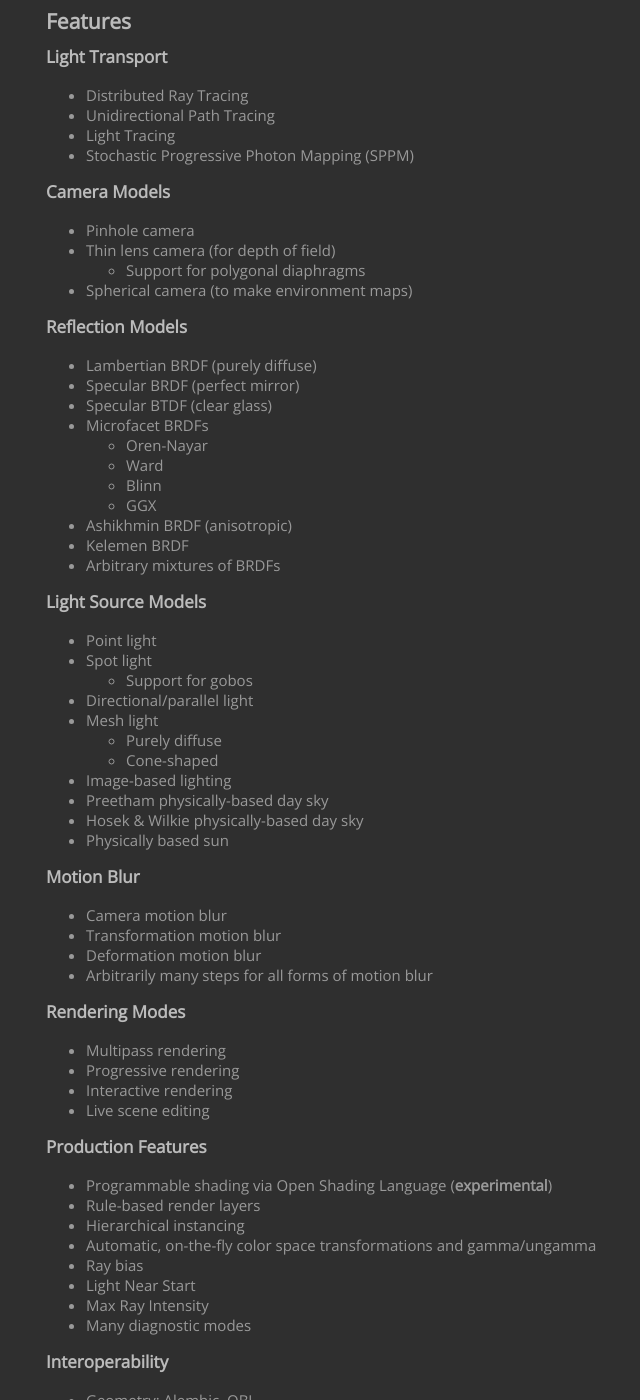
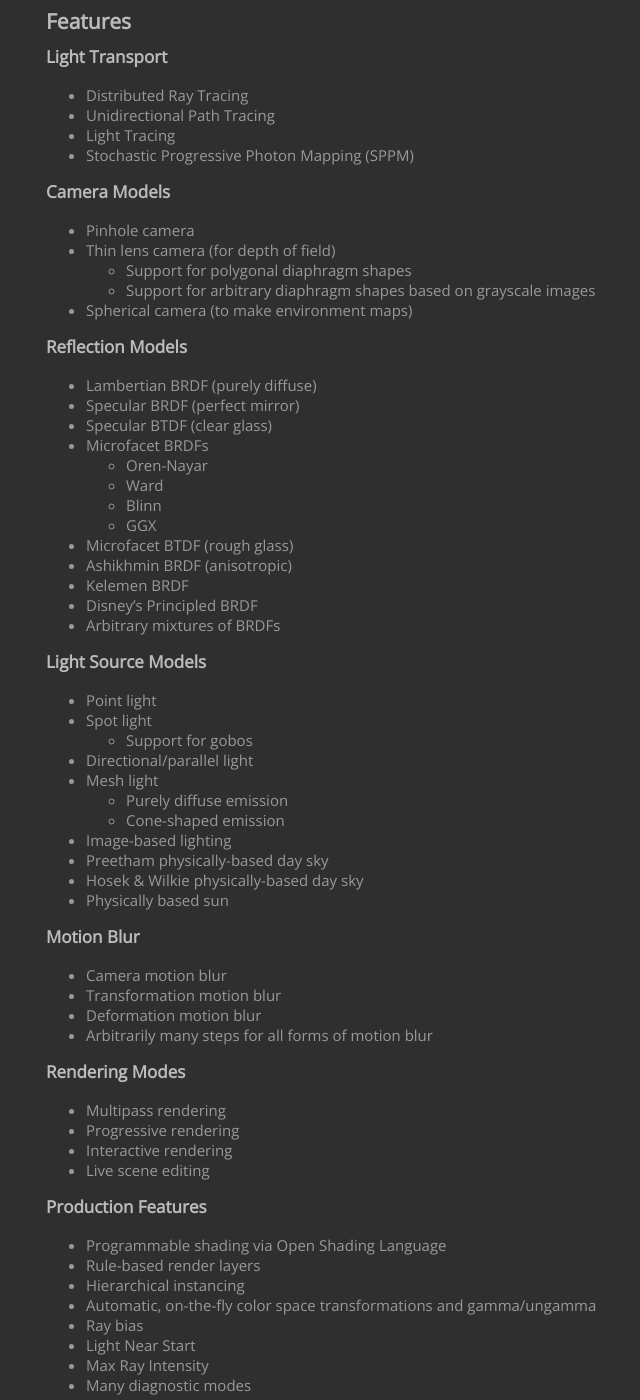
Before and after one commit to appleseedhq/appleseedhq.github.io, a Jekyll site: the page built from about.md, in a window 1280 px wide and 1400 px high, scrolled down 422 px. Shown: the whole window, without its empty margins (114-754 px from the left). Built offline with Jekyll 4.4.1, drawn with Linux system fonts in a browser that asks for light colours; nearby versions of some CDN libraries.

Commit message:
small update to the About page.

```diff
--- a/about.md
+++ b/about.md
@@ -16,7 +16,8 @@ title: About
 
 * Pinhole camera
 * Thin lens camera (for depth of field)
-  - Support for polygonal diaphragms
+  - Support for polygonal diaphragm shapes
+  - Support for arbitrary diaphragm shapes based on grayscale images
 * Spherical camera (to make environment maps)
 
 ### Reflection Models
@@ -29,8 +30,10 @@ title: About
   - Ward
   - Blinn
   - GGX
+* Microfacet BTDF (rough glass)
 * Ashikhmin BRDF (anisotropic)
 * Kelemen BRDF
+* Disney's Principled BRDF
 * Arbitrary mixtures of BRDFs
 
 ### Light Source Models
@@ -40,8 +43,8 @@ title: About
   - Support for gobos
 * Directional/parallel light
 * Mesh light
-  - Purely diffuse
-  - Cone-shaped
+  - Purely diffuse emission
+  - Cone-shaped emission
 * Image-based lighting
 * Preetham physically-based day sky
 * Hosek & Wilkie physically-based day sky
@@ -63,7 +66,7 @@ title: About
 
 ### Production Features
 
-* Programmable shading via Open Shading Language (**experimental**)
+* Programmable shading via Open Shading Language
 * Rule-based render layers
 * Hierarchical instancing
 * Automatic, on-the-fly color space transformations and gamma/ungamma
```
